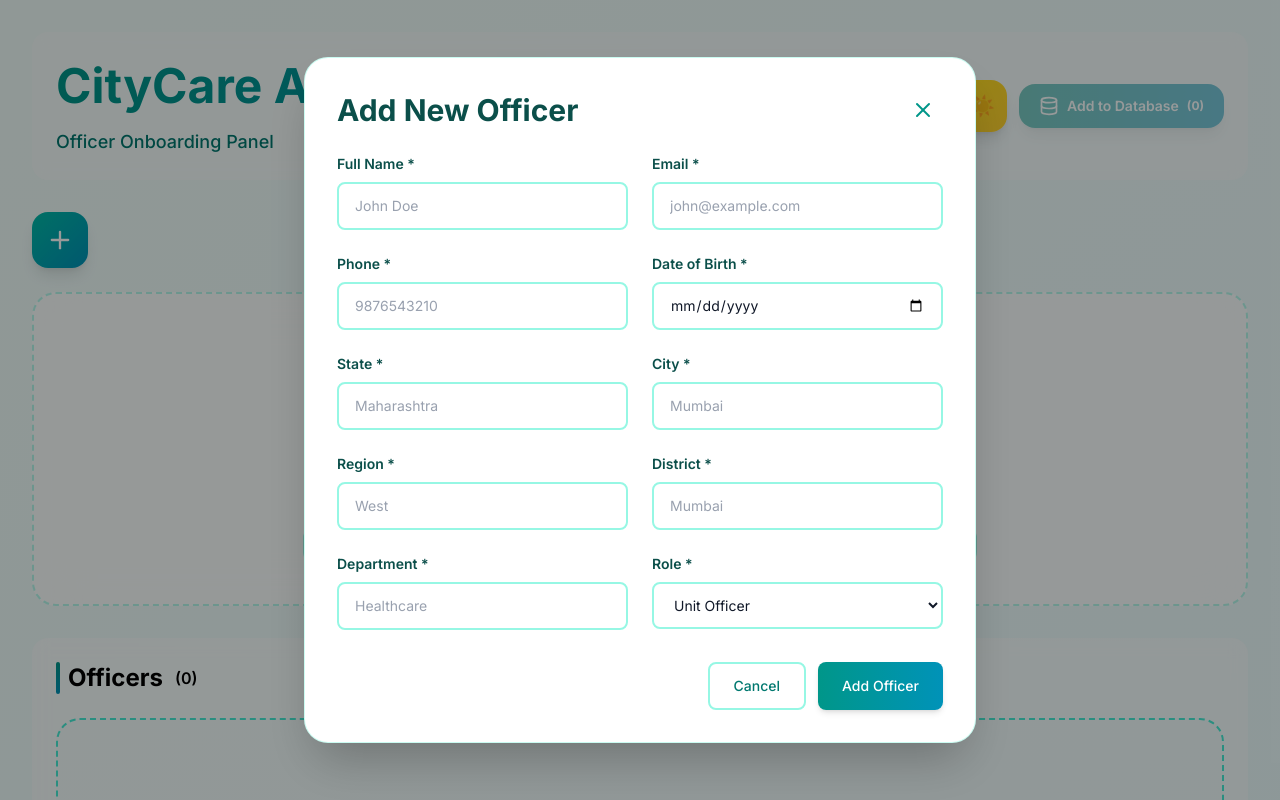
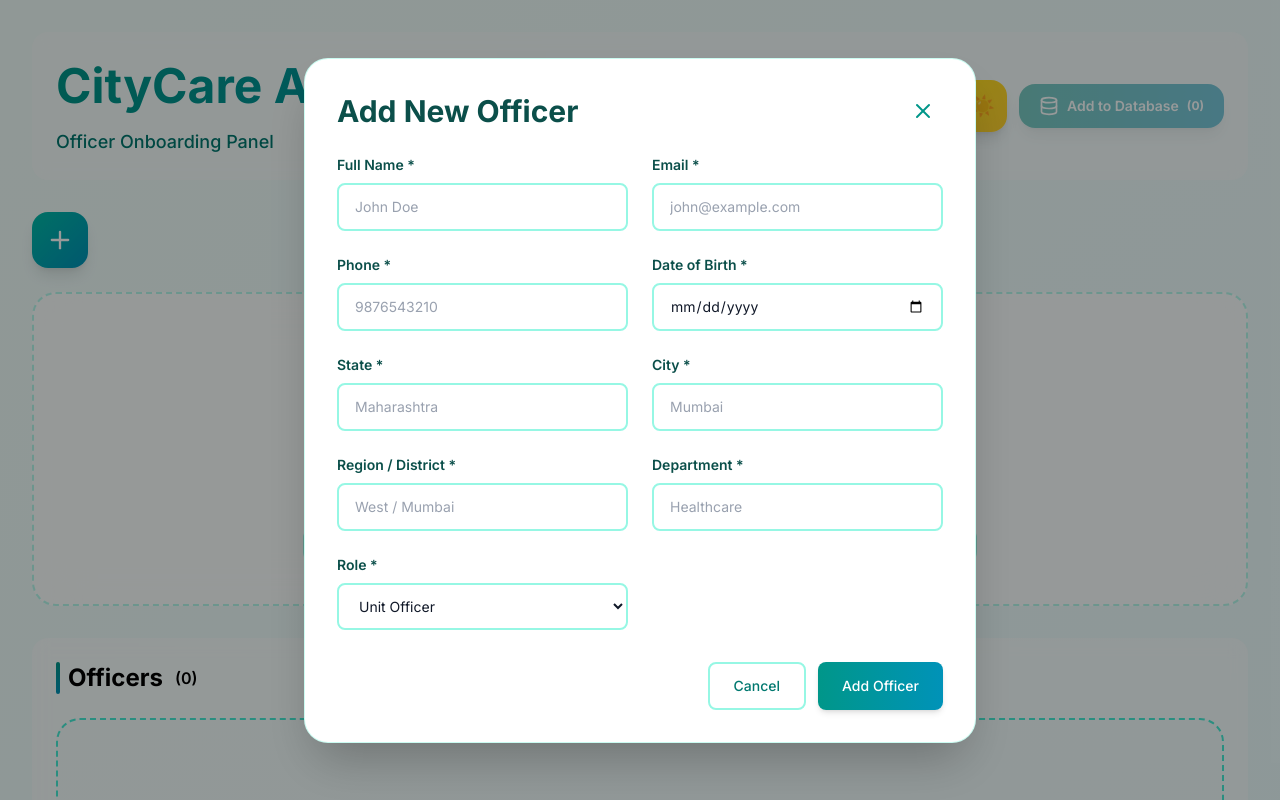
Before and after one commit to simeeram10-lgtm/citycare-admin, a Next.js app: page / in a window 1280 px wide. Both pictures are taken after a click on the button "Add new officer". Shown: the top 800 px of the page. Built offline with nearby package versions, Linux system fonts and the light colour scheme.

Commit message:
Describe changes for AddOfficerDialog.jsx

```diff
--- a/src/components/SystemAdmin/AddOfficerDialog.jsx
+++ b/src/components/SystemAdmin/AddOfficerDialog.jsx
@@ -14,7 +14,6 @@ export default function AddOfficerDialog({ isOpen, onClose, onAddOfficer }) {
     state: '',
     city: '',
     region: '',
-    district: '',
     department: '',
     role: 'unit_officer',
     specialisation: '',
@@ -35,7 +34,6 @@ export default function AddOfficerDialog({ isOpen, onClose, onAddOfficer }) {
     if (!formData.state.trim()) newErrors.state = 'Required'
     if (!formData.city.trim()) newErrors.city = 'Required'
     if (!formData.region.trim()) newErrors.region = 'Required'
-    if (!formData.district.trim()) newErrors.district = 'Required'
     if (!formData.department.trim()) newErrors.department = 'Required'
 
     if (formData.role === 'field_officer' && !formData.specialisation.trim()) {
@@ -74,7 +72,6 @@ export default function AddOfficerDialog({ isOpen, onClose, onAddOfficer }) {
       state: '',
       city: '',
       region: '',
-      district: '',
       department: '',
       role: 'unit_officer',
       specialisation: '',
@@ -188,34 +185,19 @@ export default function AddOfficerDialog({ isOpen, onClose, onAddOfficer }) {
               {errors.city && <p className="text-red-500 text-xs mt-1">{errors.city}</p>}
             </div>
 
-            {/* Region */}
+            {/* Region / District */}
             <div>
               <label className="block text-xs sm:text-sm font-semibold text-teal-900 dark:text-white mb-2">
-                Region *
+                Region / District *
               </label>
               <input
                 type="text"
                 value={formData.region}
                 onChange={(e) => setFormData({ ...formData, region: e.target.value })}
                 className="w-full px-3 sm:px-4 py-2 sm:py-3 border-2 border-teal-200 dark:border-cyan-700 bg-white dark:bg-slate-800 text-gray-900 dark:text-white placeholder-gray-400 dark:placeholder-gray-500 rounded-lg focus:outline-none focus:ring-2 focus:ring-teal-500 dark:focus:ring-cyan-500 focus:border-teal-500 dark:focus:border-cyan-500 transition-all duration-300 text-xs sm:text-sm"
-                placeholder="West"
+                placeholder="West / Mumbai"
               />
               {errors.region && <p className="text-red-500 text-xs mt-1">{errors.region}</p>}
-            </div>
-
-            {/* District */}
-            <div>
-              <label className="block text-xs sm:text-sm font-semibold text-teal-900 dark:text-white mb-2">
-                District *
-              </label>
-              <input
-                type="text"
-                value={formData.district}
-                onChange={(e) => setFormData({ ...formData, district: e.target.value })}
-                className="w-full px-3 sm:px-4 py-2 sm:py-3 border-2 border-teal-200 dark:border-cyan-700 bg-white dark:bg-slate-800 text-gray-900 dark:text-white placeholder-gray-400 dark:placeholder-gray-500 rounded-lg focus:outline-none focus:ring-2 focus:ring-teal-500 dark:focus:ring-cyan-500 focus:border-teal-500 dark:focus:border-cyan-500 transition-all duration-300 text-xs sm:text-sm"
-                placeholder="Mumbai"
-              />
-              {errors.district && <p className="text-red-500 text-xs mt-1">{errors.district}</p>}
             </div>
 
             {/* Department */}
```
